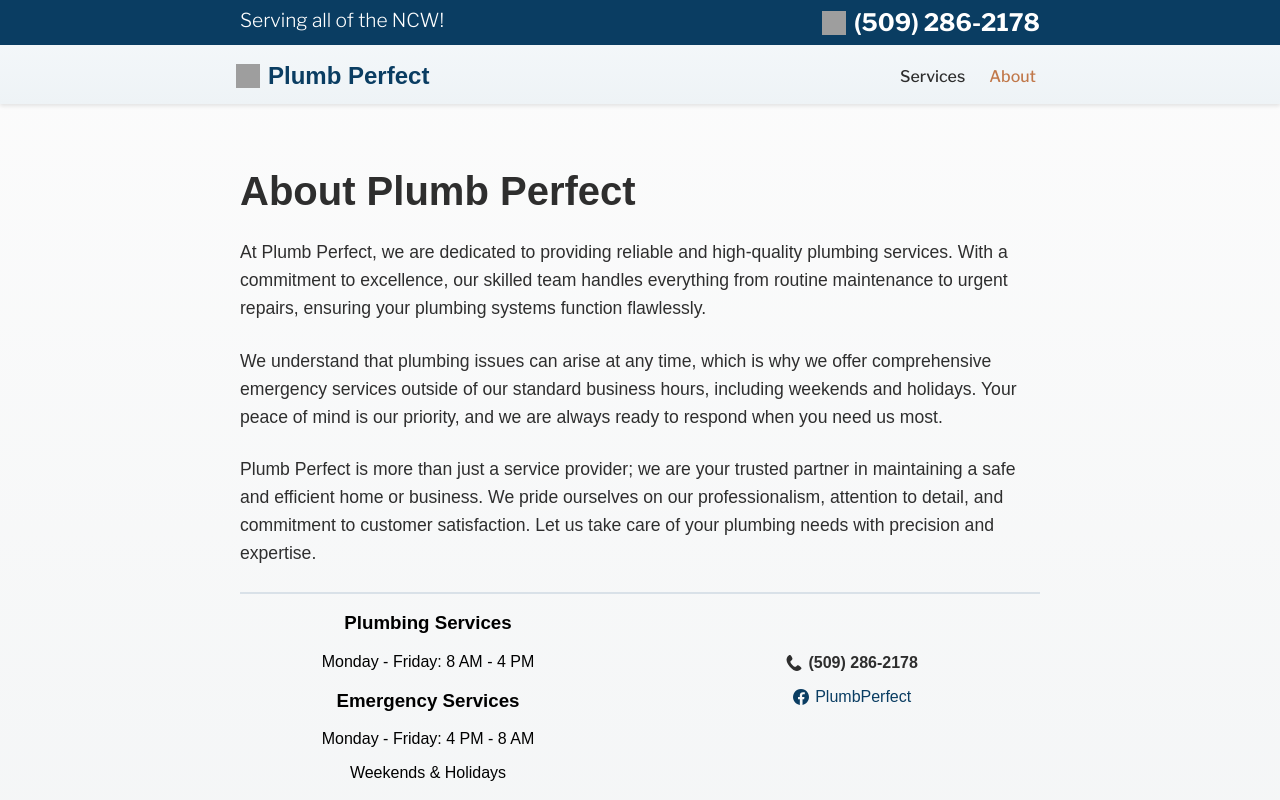
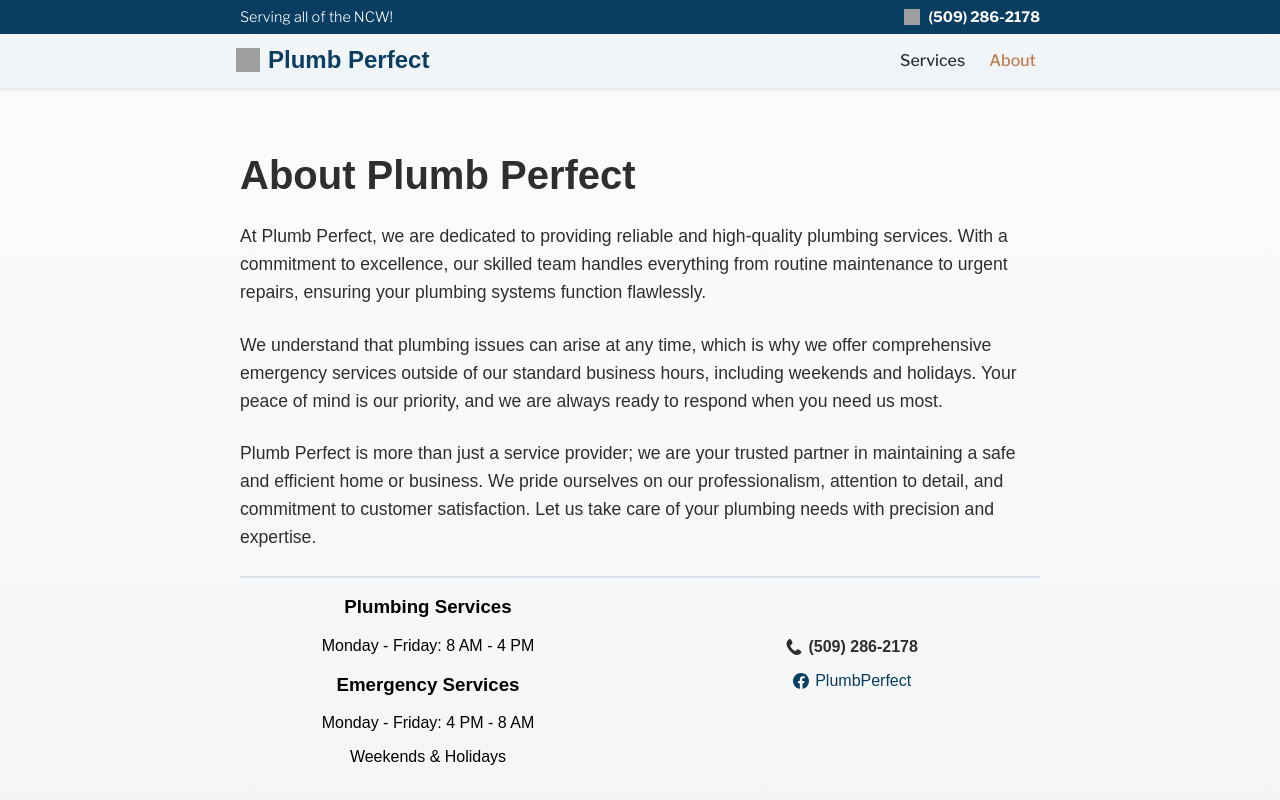
Before and after one commit to christianbogo/plumb-perfect, a React (Create React App) app: page /about in a window 1280 px wide. Shown: the top 800 px of the page. Built offline with nearby package versions, Linux system fonts and the light colour scheme; no server answers; grey boxes are pictures that could not be loaded; a web font is replaced by a local one.

Commit message:
style: Adjust font sizes and padding in contact-stripe and navigation-bar styles

```diff
--- a/src/styles/contact-stripe.css
+++ b/src/styles/contact-stripe.css
@@ -21,11 +21,12 @@
 
 .contact-stripe p {
   margin: 0;
-  font-size: 1.2rem;
+  font-size: 0.9rem;
 }
 
 .contact-stripe .phone {
   font-weight: bold;
+  font-size: 0.9rem;
 }
 
 .phone-container {
@@ -34,12 +35,8 @@
 }
 
 .phone-icon {
-  width: 1.5rem; /* Adjust as needed */
-  height: 1.5rem; /* Adjust as needed */
+  width: 1rem; /* Adjust as needed */
+  height: 1rem; /* Adjust as needed */
   margin-right: 0.5rem;
   fill: var(--white); /* Color the SVG white */
 }
-
-.contact-stripe .phone {
-  font-size: 1.5rem;
-}
--- a/src/styles/navigation-bar.css
+++ b/src/styles/navigation-bar.css
@@ -10,7 +10,7 @@ header .content {
   margin: 0 auto;
   gap: 1rem;
   align-items: center;
-  padding: 3.5rem 1.5rem 0.5rem 1rem;
+  padding: 2.5rem 1.5rem 0.5rem 1rem;
 }
 
 header .title {
```
